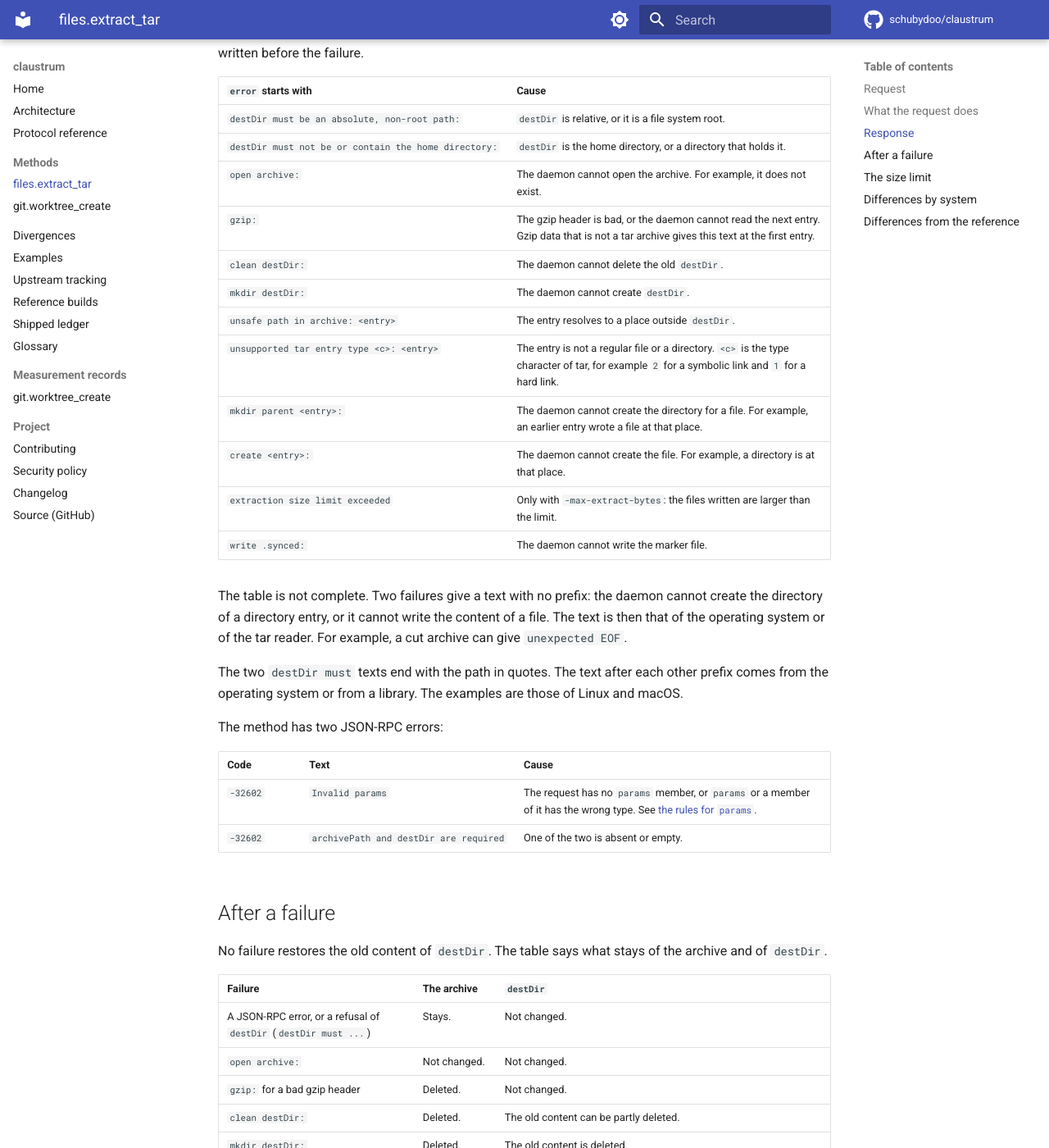
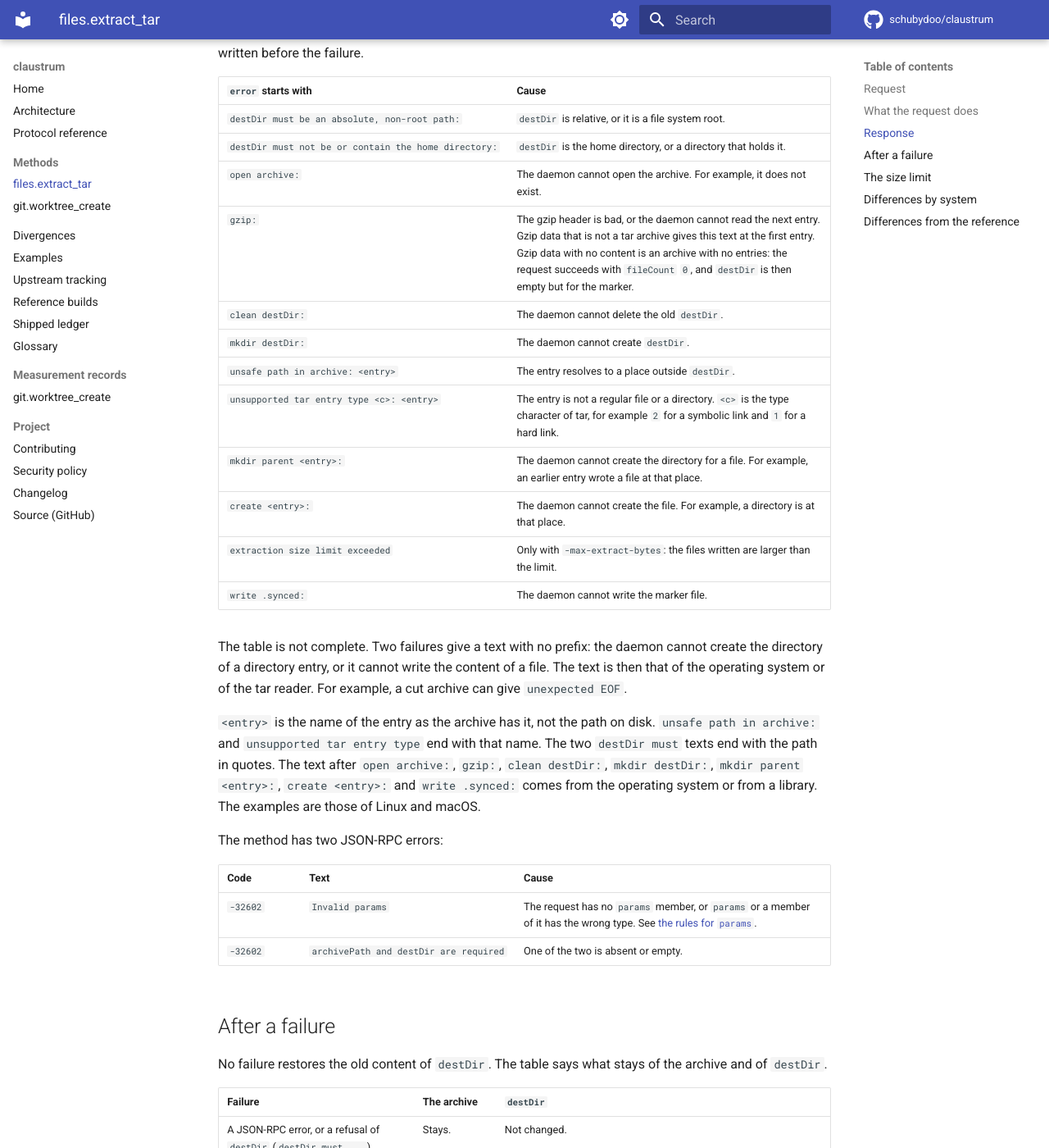
Before and after one commit to schubydoo/claustrum, an MkDocs documentation site: the page built from docs/protocol/files-extract-tar.md, in a window 1280 px wide and 1400 px high, scrolled down 1671 px. Shown: the whole window at 82% size. Built offline with MkDocs 1.6.1 and Material for MkDocs 9.7.7, drawn with Linux system fonts in a browser that asks for light colours; comment, search, counter and statistics services are not loaded; some of the changed text lies outside the part shown.

Commit message:
docs: fix the nits of the local review of the files.extract_tar page
Co-Authored-By: Claude Opus 5.5 <noreply@anthropic.com>

```diff
--- a/docs/protocol/files-extract-tar.md
+++ b/docs/protocol/files-extract-tar.md
@@ -57,7 +57,7 @@ Read `success`. A failure has no `errorCode` member, so the `error` text is the
 | `destDir must be an absolute, non-root path:` | `destDir` is relative, or it is a file system root. |
 | `destDir must not be or contain the home directory:` | `destDir` is the home directory, or a directory that holds it. |
 | `open archive:` | The daemon cannot open the archive. For example, it does not exist. |
-| `gzip:` | The gzip header is bad, or the daemon cannot read the next entry. Gzip data that is not a tar archive gives this text at the first entry. |
+| `gzip:` | The gzip header is bad, or the daemon cannot read the next entry. Gzip data that is not a tar archive gives this text at the first entry. Gzip data with no content is an archive with no entries: the request succeeds with `fileCount` `0`, and `destDir` is then empty but for the marker. |
 | `clean destDir:` | The daemon cannot delete the old `destDir`. |
 | `mkdir destDir:` | The daemon cannot create `destDir`. |
 | `unsafe path in archive: <entry>` | The entry resolves to a place outside `destDir`. |
@@ -69,7 +69,7 @@ Read `success`. A failure has no `errorCode` member, so the `error` text is the
 
 The table is not complete. Two failures give a text with no prefix: the daemon cannot create the directory of a directory entry, or it cannot write the content of a file. The text is then that of the operating system or of the tar reader. For example, a cut archive can give `unexpected EOF`.
 
-The two `destDir must` texts end with the path in quotes. The text after each other prefix comes from the operating system or from a library. The examples are those of Linux and macOS.
+`<entry>` is the name of the entry as the archive has it, not the path on disk. `unsafe path in archive:` and `unsupported tar entry type` end with that name. The two `destDir must` texts end with the path in quotes. The text after `open archive:`, `gzip:`, `clean destDir:`, `mkdir destDir:`, `mkdir parent <entry>:`, `create <entry>:` and `write .synced:` comes from the operating system or from a library. The examples are those of Linux and macOS.
 
 The method has two JSON-RPC errors:
 
@@ -111,6 +111,7 @@ By default there is no limit on the size of the extracted files. An operator can
 | The modes `0600` and `0700` | Applied, less the umask. | They do not limit access to the owner. |
 | An absolute `destDir` | Starts with `/`. | Has a drive or a share. `\dir` and `C:dir` are relative. |
 | `\` in the name of an entry | A character of the name. | A separator. |
+| The home test | Letter case counts. | Letter case does not count. |
 
 ## Differences from the reference
 
```
